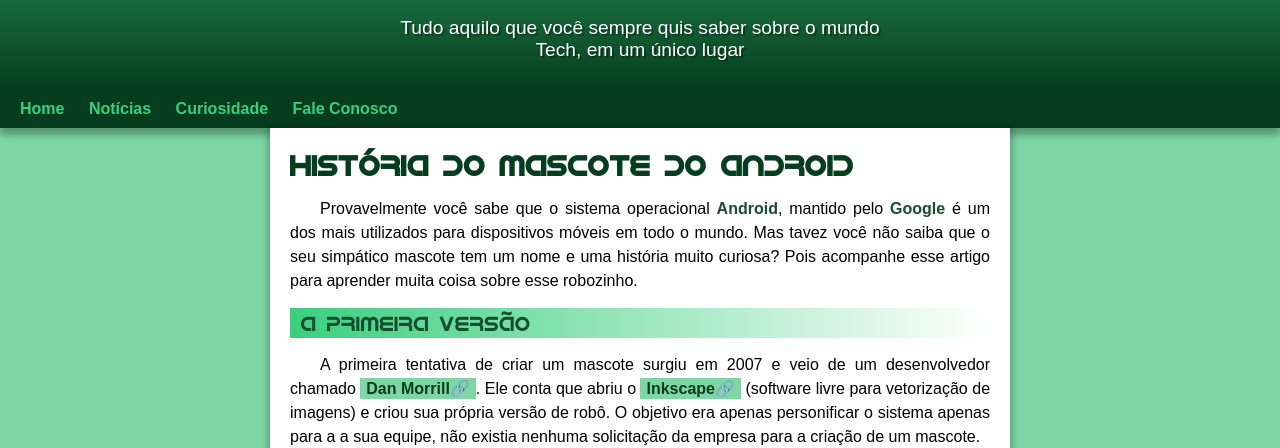
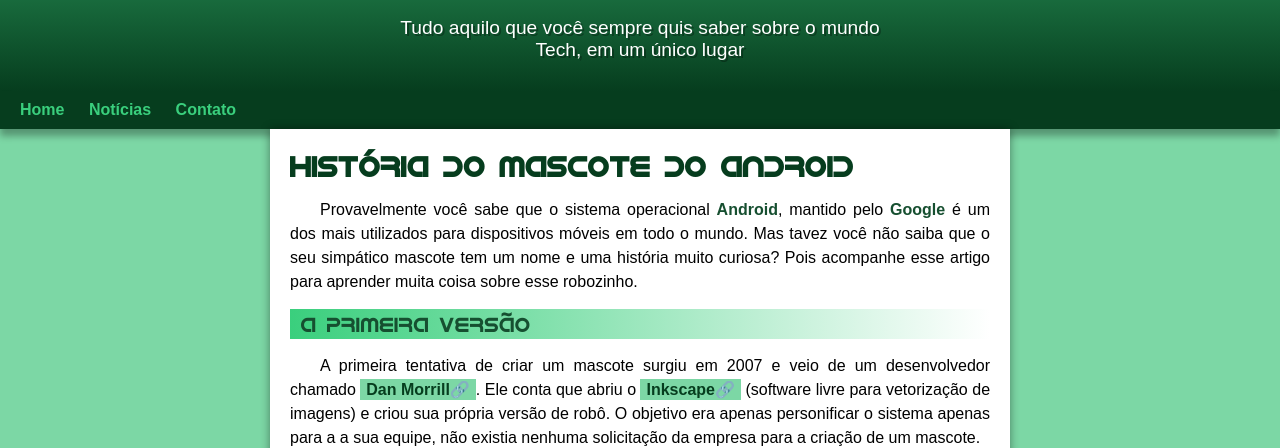
Before and after one commit to RicardoOPinheiro/desafio-android, a plain HTML site: page index.html in a window 1280 px wide. Shown: the part 100-548 px from the top of the page. Drawn offline with Linux system fonts and the light colour scheme.

Commit message:
Update 19.11

```diff
--- a/estilo/style.css
+++ b/estilo/style.css
@@ -56,9 +56,9 @@ header > p {
     max-width: 500px;
     color: white;
     margin: auto;
-    margin-bottom: 30px;
     padding-right: 10px;
     padding-left: 10px;
+    padding-bottom: 30px;
     text-shadow: 2px 2px rgba(0, 0, 0, 0.315);
 }
 
--- a/index.html
+++ b/index.html
@@ -16,8 +16,7 @@
     <nav>
         <a href="#">Home</a>
         <a href="#">Notícias</a>
-        <a href="#">Curiosidade</a>
-        <a href="#">Fale Conosco</a>
+        <a href="#">Contato</a>
     </nav>
     <main>
         <article>
```
